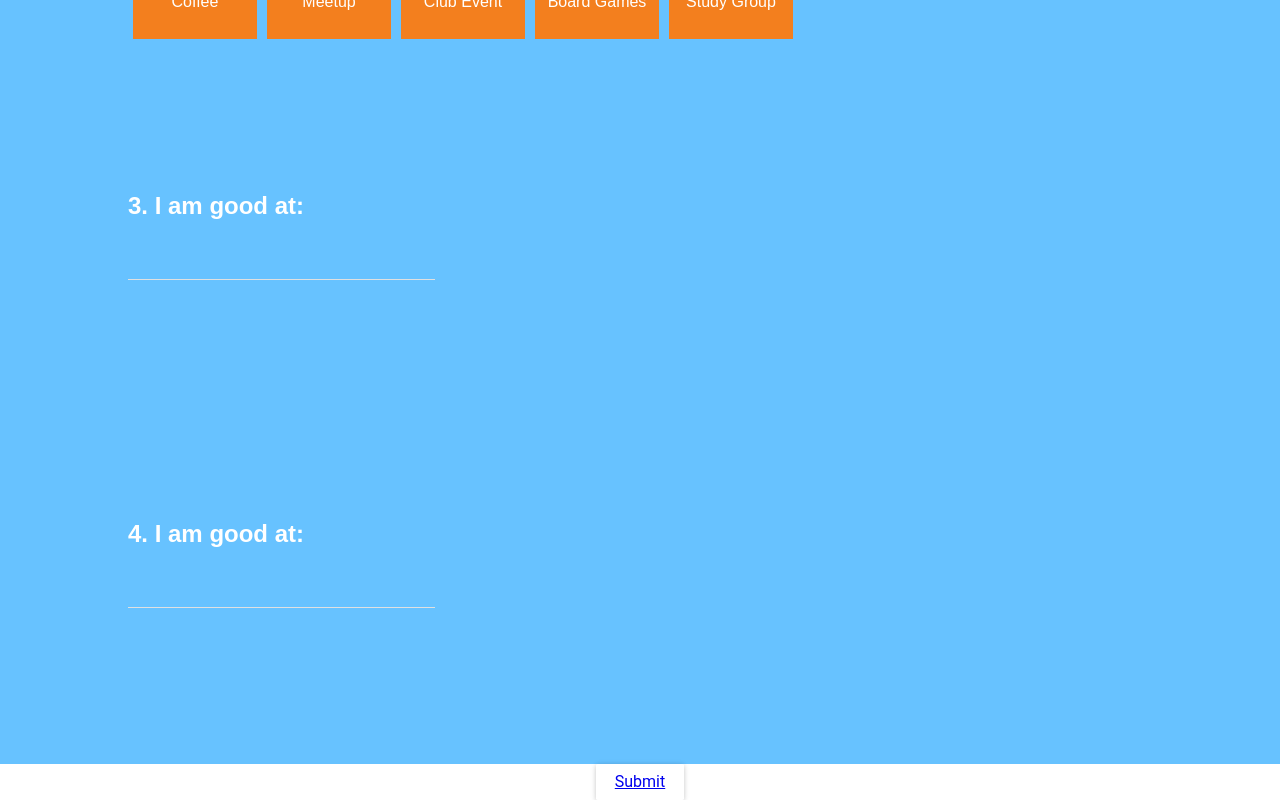
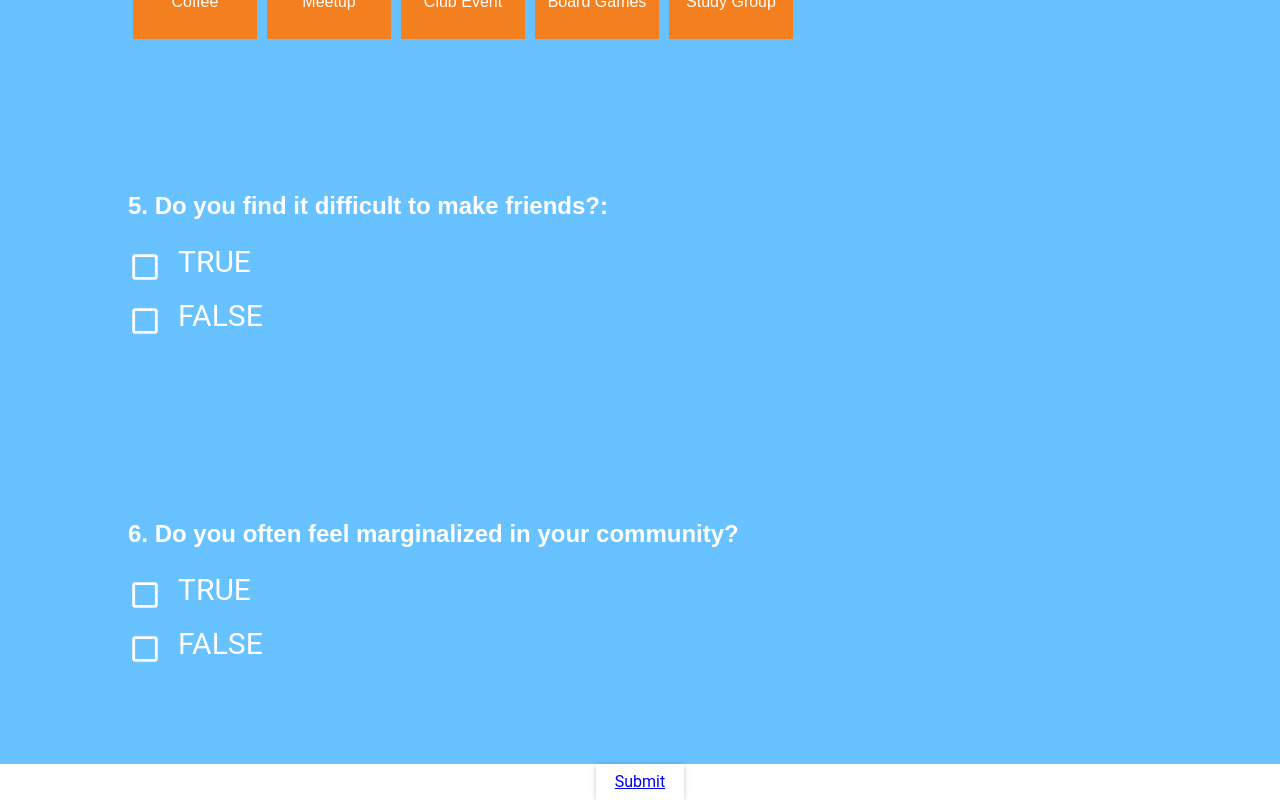
Before and after one commit to minnieliu/UBCHackDayFrontend, a React (Create React App) app in the folder front-end/: page /survey in a window 1280 px wide. Shown: the part 1506-2306 px from the top of the page. Built offline with nearby package versions, Linux system fonts and the light colour scheme.

Commit message:
added survey questions

```diff
--- a/front-end/src/01_survey/survey.js
+++ b/front-end/src/01_survey/survey.js
@@ -95,7 +95,15 @@ const MOCK_ANSWERS2 = [
   {id: 2, text: 'Club Event', icon: 'club'},
   {id: 3, text: 'Board Games', icon: 'boardgames'},
   {id: 4, text: 'Study Group', icon: 'study'}
+
+
 ];
+
+const T_F_ANSWERS = [
+  {id: 0, text: 'TRUE'},
+  {id: 1, text: 'FALSE'},
+]
+
 const SHORT_ANSWER = { text: 'example'};
 
 class Survey extends Component {
@@ -161,7 +169,7 @@ class Survey extends Component {
 
           <Panel
             selected={this.state.currentQuestionId === 3}
-            question='2. I want to connect over:'
+            question='4. I want to connect over:'
             onClick={() => this.onSelectQuestion(3)}>
             <IconSelect
               id={3}
@@ -173,10 +181,11 @@ class Survey extends Component {
 
           <Panel
             selected={this.state.currentQuestionId === 4}
-            question='3. I am good at:'
+            question='5. Do you find it difficult to make friends?:'
             onClick={() => this.onSelectQuestion(4)}>
-            <ShortInput
+            <MultipleChoice
               id={4}
+              answers={T_F_ANSWERS}
               registerSelection={this.registerSelection}
               onSelectQuestion={this.onSelectQuestion}
             />
@@ -184,10 +193,11 @@ class Survey extends Component {
 
           <Panel
             selected={this.state.currentQuestionId === 5}
-            question='4. I am good at:'
+            question='6. Do you often feel marginalized in your community?'
             onClick={() => this.onSelectQuestion(5)}>
-            <ShortInput
+            <MultipleChoice
               id={5}
+              answers={T_F_ANSWERS}
               registerSelection={this.registerSelection}
               onSelectQuestion={this.onSelectQuestion}
             />
```
